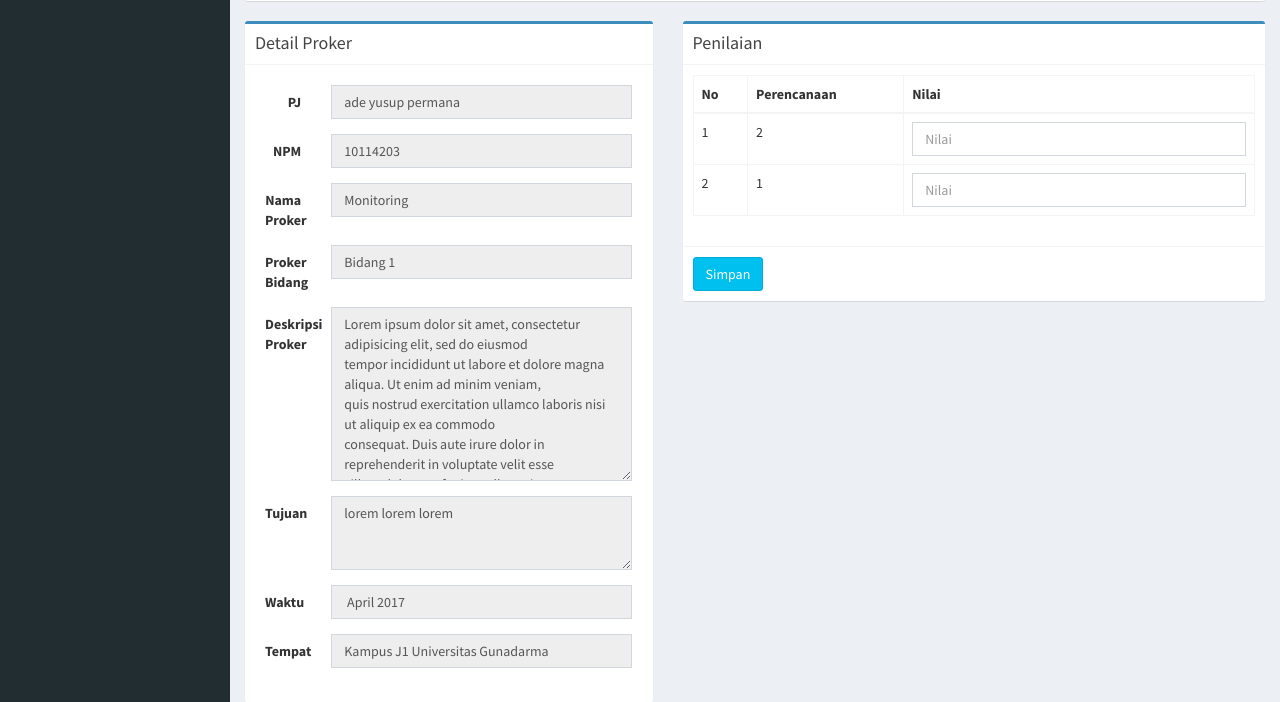
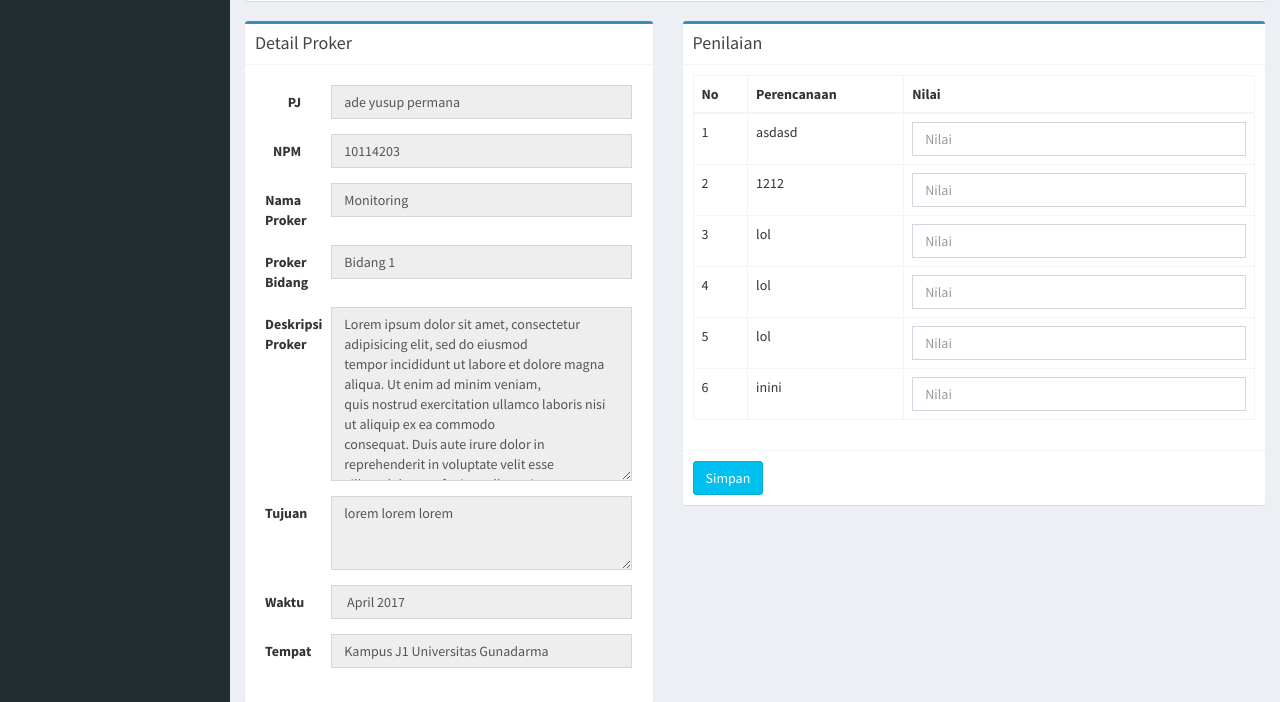
Before and after one commit to adeyusupp/MonitoringOnline, a PHP site: page /pages/mk/index.php?id=5 in a window 1280 px wide. Shown: the part 403-1105 px from the top of the page. Run offline with PHP 8.4, Linux system fonts and the light colour scheme; a user stored in the database is signed in; data comes from the database, SQL or seed files in the repository; some libraries are stand-ins or nearby versions.

Commit message:
another change

```diff
--- a/pages/mk/index.php
+++ b/pages/mk/index.php
@@ -287,7 +287,7 @@
                   </thead>
                   <tbody>
                     <?php
-                    $stat = 1;
+                    $stat = 0;
                     $no = 1;
                     $query = $conn->prepare('SELECT * FROM objektif WHERE id_proker = '.$idproker.' and stat= '.$stat.' ');
                     $query->execute();
```
